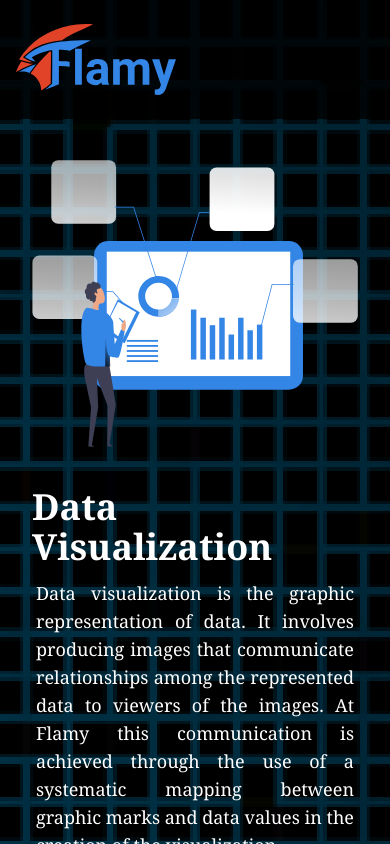
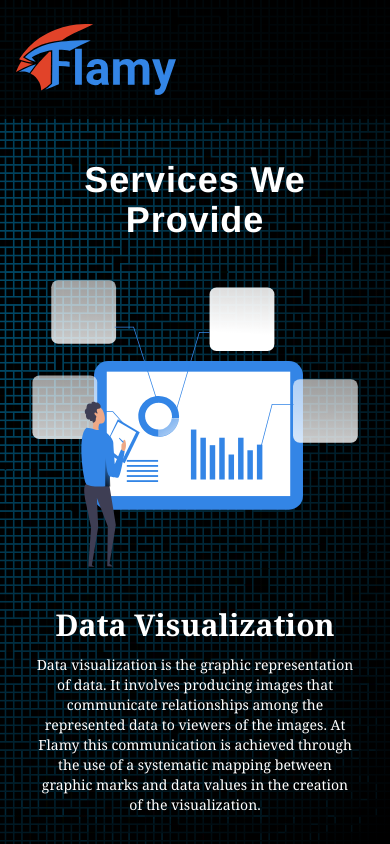
Before and after one commit to flamy-dev/website, a Next.js app: page /services in a window 390 px wide. Shown: the top 844 px of the page. Built offline with nearby package versions, Linux system fonts and the light colour scheme.

Commit message:
font size change for mobile view of carousel

```diff
--- a/components/CarouselElement/CarouselElement.tsx
+++ b/components/CarouselElement/CarouselElement.tsx
@@ -1,23 +1,27 @@
 interface CarouselData {
-  path: string,
-  description: string,
-  heading: string
+  path: string;
+  description: string;
+  heading: string;
 }
 
-const CarouselElement = (props:CarouselData) => {
-  const {path, description, heading} = props;
+const CarouselElement = (props: CarouselData) => {
+  const { path, description, heading } = props;
 
   return (
-    <div className="md:p-10 flex justify-center flex-col items-center md:flex-row h-full">
+    <div className="my-10 md:my-0 md:p-10 flex justify-center flex-col items-center md:flex-row h-full">
       <div className="md:mr-10">
-        <img src={path} alt={heading} className="h-auto"/>
+        <img src={path} alt={heading} className="h-auto" />
       </div>
       <div className="flex flex-col justify-center items-center h-full py-10 md:w-3/5">
-        <h3 className="font-extrabold text-4xl mb-2 md:mb-8">{heading}</h3>
-        <p className="p-1 md:m-0 text-justify md:text-center text-lg w-full shadow-2xl">{description}</p>
+        <h3 className="font-extrabold text-center text-3xl mb-2 md:mb-8">
+          {heading}
+        </h3>
+        <p className="text-sm p-1 md:m-0 text-center md:text-lg w-full shadow-2xl">
+          {description}
+        </p>
       </div>
     </div>
-  )
-}
+  );
+};
 
 export default CarouselElement;
--- a/components/Headings/Headings.tsx
+++ b/components/Headings/Headings.tsx
@@ -1,16 +1,17 @@
 const Headings = (props) => {
-
   const { children } = props;
 
   return (
-    <h2 className={`
+    <h2
+      className={`
       flex justify-center items-center
-      font-helvetica font-extrabold text-5xl tracking-wide
-      md:text-6xl
-      `}>
+      font-helvetica font-extrabold text-4xl tracking-wide
+      md:text-6xl text-center
+      `}
+    >
       {children}
     </h2>
-  )
-}
+  );
+};
 
 export default Headings;
--- a/components/PageCarousel/PageCarousel.tsx
+++ b/components/PageCarousel/PageCarousel.tsx
@@ -2,26 +2,49 @@ import "react-responsive-carousel/lib/styles/carousel.min.css";
 import { Carousel } from "react-responsive-carousel";
 import { services } from "../../data/services";
 import CarouselElement from "../CarouselElement/CarouselElement";
+import Headings from "../Headings/Headings";
 
 const PageCarousel = () => {
   return (
     <>
-      <Carousel autoPlay showArrows={true} className={`hidden md:block h-auto md:m-10 w-full mt-32 md:mt-0`} infiniteLoop useKeyboardArrows showThumbs={false} swipeable={true} showStatus={false}>
+      <Carousel
+        autoPlay
+        showArrows={true}
+        className={`hidden md:block h-auto md:m-10 w-full mt-32 md:mt-0`}
+        infiniteLoop
+        useKeyboardArrows
+        showThumbs={false}
+        swipeable={true}
+        showStatus={false}
+      >
         {services.map((service) => {
           return (
-            <CarouselElement key={service.heading} path={service.path} description={service.description} heading={service.heading} />
-          )
+            <CarouselElement
+              key={service.heading}
+              path={service.path}
+              description={service.description}
+              heading={service.heading}
+            />
+          );
         })}
       </Carousel>
       <div className="md:hidden h-auto w-full mt-32 p-4 ">
+        <div className="w-full mb-10">
+          <Headings>Services We Provide</Headings>
+        </div>
         {services.map((service) => {
           return (
-            <CarouselElement key={service.heading} path={service.path} description={service.description} heading={service.heading} />
-          )
+            <CarouselElement
+              key={service.heading}
+              path={service.path}
+              description={service.description}
+              heading={service.heading}
+            />
+          );
         })}
       </div>
     </>
-  )
-}
+  );
+};
 
 export default PageCarousel;
--- a/styles/globals.css
+++ b/styles/globals.css
@@ -8,7 +8,7 @@ body {
   margin: 0;
   font-family: -apple-system, BlinkMacSystemFont, Segoe UI, Roboto, Oxygen,
     Ubuntu, Cantarell, Fira Sans, Droid Sans, Helvetica Neue, sans-serif; */
-  @apply p-0 m-0 font-serif bg-darktheme bg-repeat-y bg-cover bg-center ;
+  @apply p-0 m-0 font-serif bg-darktheme bg-repeat-y bg-cover bg-center h-full;
 }
 
 a {
--- a/tailwind.config.js
+++ b/tailwind.config.js
@@ -1,21 +1,28 @@
 module.exports = {
-  purge: ['./pages/**/*.js', './components/**/*.js', './pages/**/*.tsx', './components/**/*.tsx'],
-  darkMode: 'class', // or 'media' or 'class'
+  purge: [
+    "./pages/**/*.js",
+    "./components/**/*.js",
+    "./pages/**/*.tsx",
+    "./components/**/*.tsx",
+  ],
+  darkMode: "class", // or 'media' or 'class'
   theme: {
     extend: {
       fontFamily: {
-        'helvetica': ['Helvetica', 'sans-serif']
+        helvetica: ["Helvetica", "sans-serif"],
       },
-      backgroundImage: theme => ({
-        'underline': "url('/underline.svg')",
-        'whitetheme': "linear-gradient(rgba(255, 255, 255, 0.5), rgba(255, 255, 255, 0.5)), url('/White_bg.jpg')",
-        'darktheme': "linear-gradient(rgba(0, 0, 0, 0.5), rgba(0, 0, 0, 0.5)), url('/bg.svg')",
-        'about': "url('/logo-f.svg')"
-      })
+      backgroundImage: (theme) => ({
+        underline: "url('/underline.svg')",
+        whitetheme:
+          "linear-gradient(rgba(255, 255, 255, 0.5), rgba(255, 255, 255, 0.5)), url('/White_bg.jpg')",
+        darktheme:
+          "linear-gradient(rgba(0, 0, 0, 0.5), rgba(0, 0, 0, 0.5)), url('/bg.svg')",
+        about: "url('/logo-f.svg')",
+      }),
     },
   },
   variants: {
     extend: {},
   },
   plugins: [],
-}
+};
```
